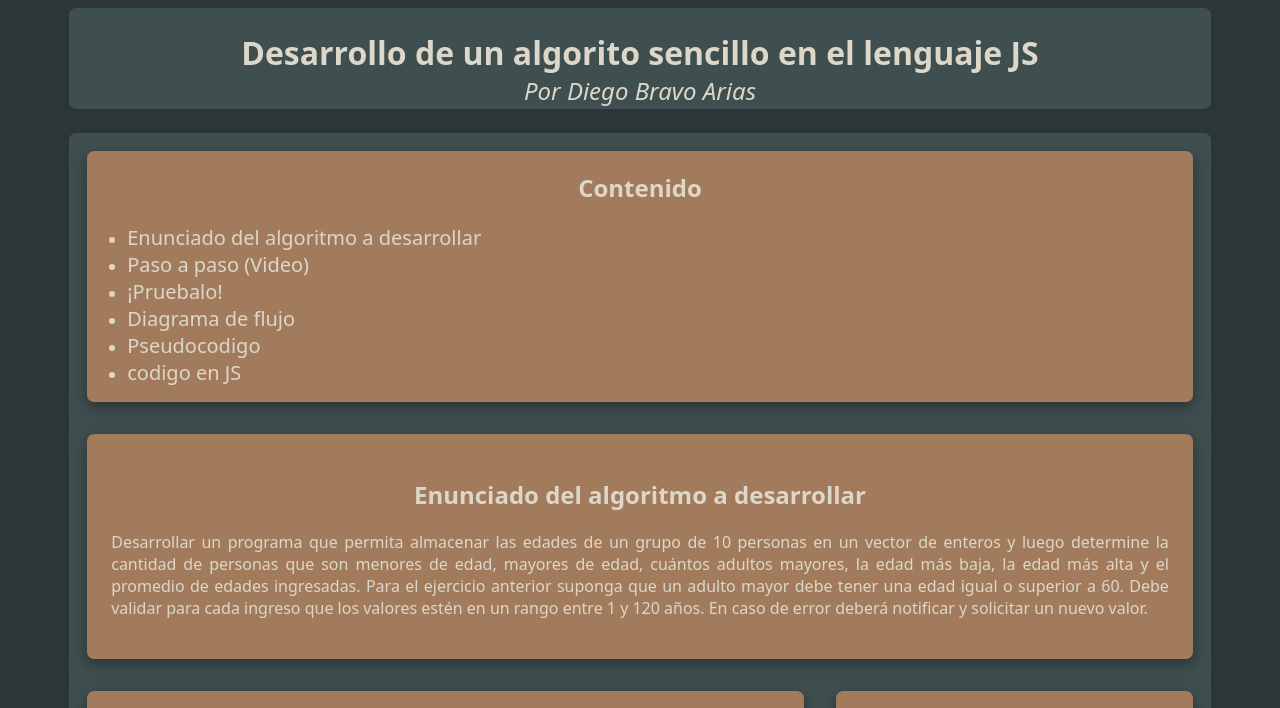
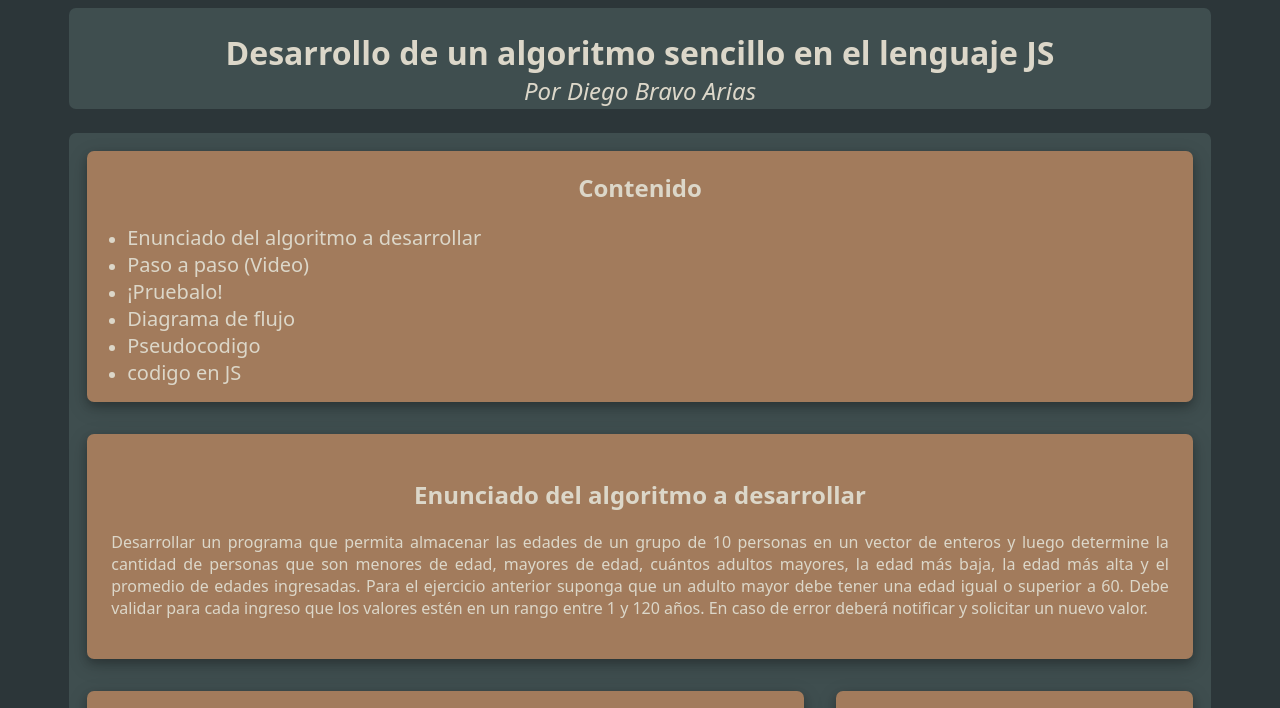
Before and after one commit to dnbravo04/dnbravo04.github.io, a plain HTML site: page index.html in a window 1280 px wide. Shown: the top 708 px of the page. Drawn offline with Linux system fonts and the light colour scheme.

Commit message:
Typo correction

```diff
--- a/index.html
+++ b/index.html
@@ -12,7 +12,7 @@
 
 <body>
     <header>
-        <h1>Desarrollo de un algorito sencillo en el lenguaje JS</h1>
+        <h1>Desarrollo de un algoritmo sencillo en el lenguaje JS</h1>
         <em>Por Diego Bravo Arias</em>
     </header>
     <div class="main-card">
@@ -85,7 +85,7 @@
                     <label for="numero10">Decimo numero:</label>
                     <input type="number" name="n10" id="n10" min="1" max="120" class="numero"
                         placeholder="Ingresa el numero aquí..." required /><br>
-                        <button id="submit" form="formularioNumeros" onclick="algoritmoNumeros()">Empezar Algoritmo</button>
+                    <button id="submit" form="formularioNumeros" onclick="algoritmoNumeros()">Empezar Algoritmo</button>
                 </form>
             </div>
         </div>
```
